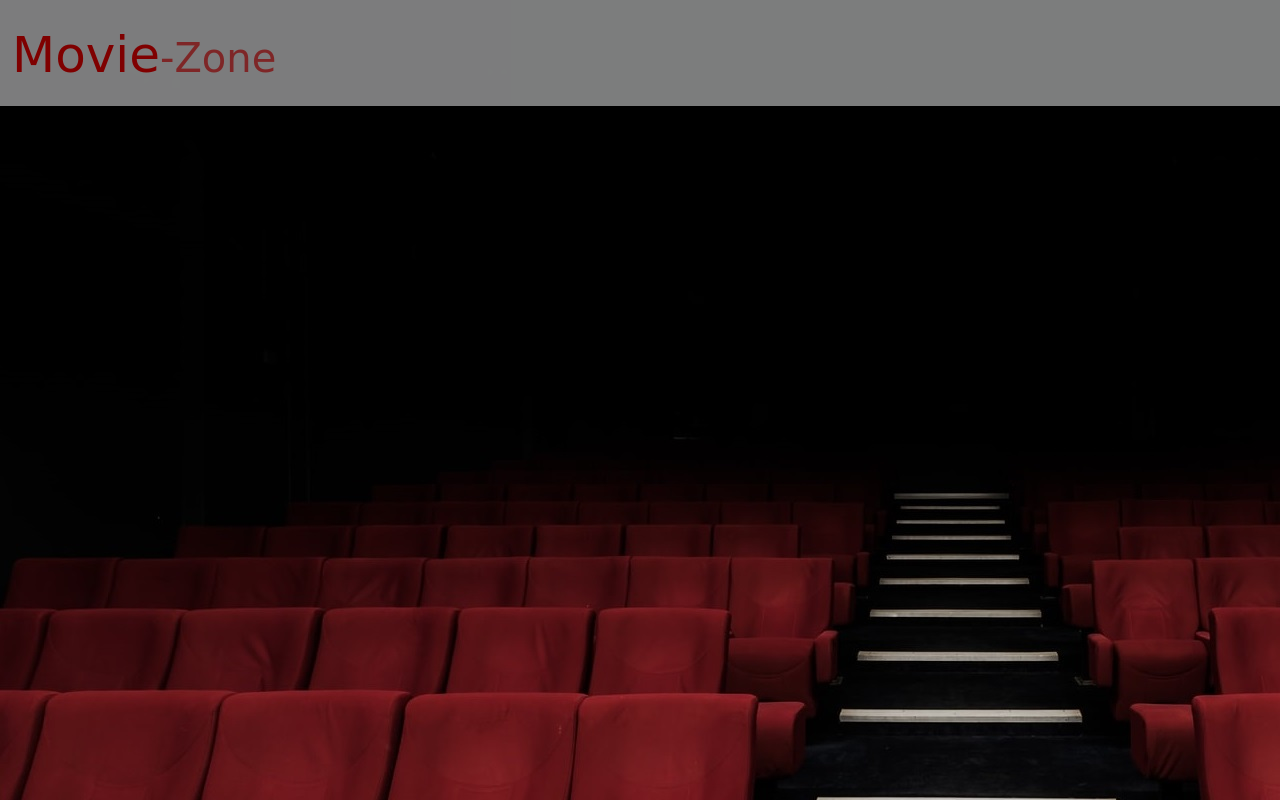
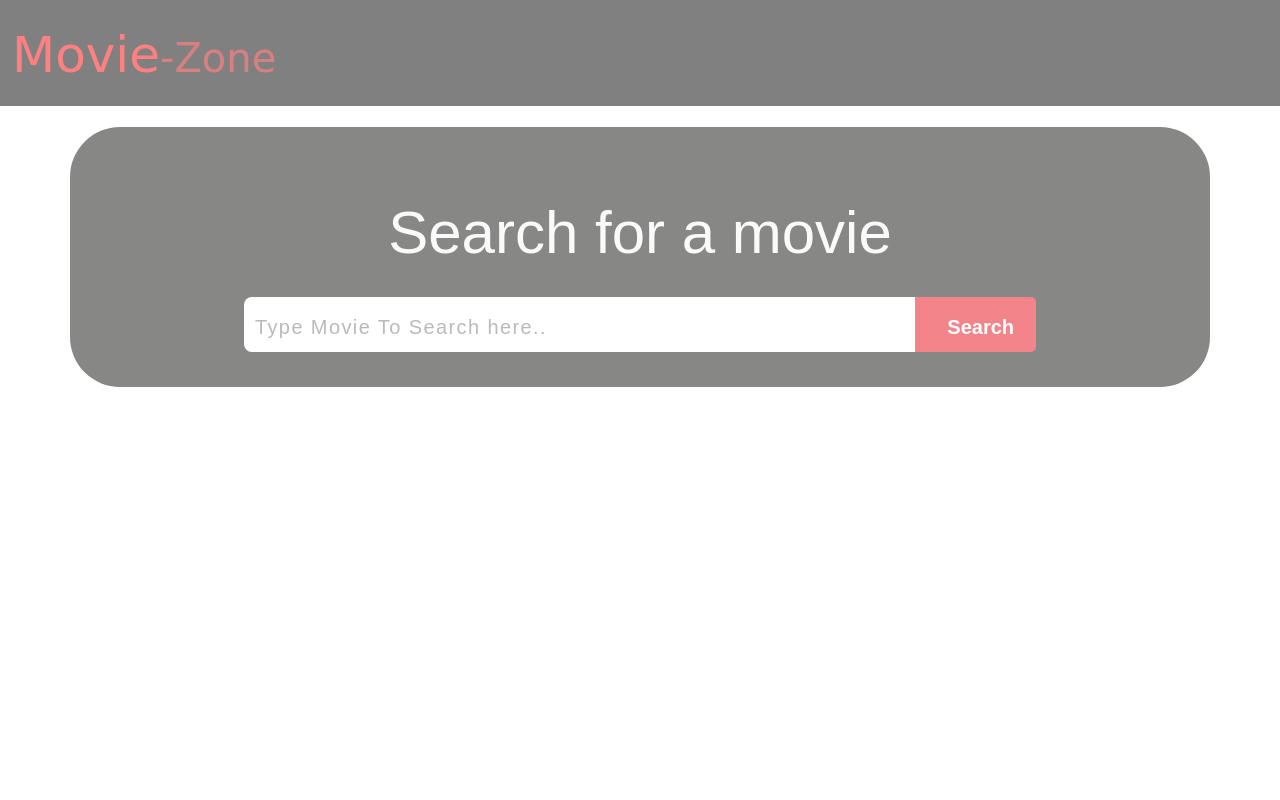
Before and after one commit to kennbeckloff/Movie-Zone, a plain HTML site: page index.html in a window 1280 px wide. Drawn offline with nearby package versions, Linux system fonts and the light colour scheme; a web font is replaced by a local one.

Commit message:
added search area

```diff
--- a/Assets/Css/style.css
+++ b/Assets/Css/style.css
@@ -7,7 +7,7 @@
     transition: all ease-in-out 0.5s
 }
 body{
-   background-image: url(../Images/bg1.jpg);
+   background-image: url();
     background-repeat: no-repeat;
     opacity: 0.5;
     color: white;
@@ -26,3 +26,66 @@ body #zone{
     font-size: 40px;
     color: rgba(255, 0, 0, 0.692);
 }
+.container {
+    display: flex;
+    margin: 1rem auto;
+    padding:10px;
+    padding-top: 50px;
+    width: 1000px;
+    background-color: #0e0e0d;
+    border-radius: 50px;
+    align-items: center;
+    justify-content: center;
+}
+.jumbotron{
+    padding:10px 50px 25px 50px;
+    width: 80%;
+}
+.text-center {
+    display: flex;
+    justify-content: center;
+    padding: 10px;
+    font-size: 60px;
+    font-weight: 100px;
+    color: whitesmoke;
+    font-family: 'Filson', sans-serif;
+}
+.search {
+    width: 100%;
+    border-radius: 0.5rem;
+    font-size: 24px;
+    border:none;
+    outline:none;
+    display: flex;
+    margin-left: auto;
+    margin-right: auto;
+    padding: .71rem;
+    height: 55px;
+    letter-spacing: 1.4px;
+    color: rgb(10, 10, 10);
+}
+#form {
+    display: flex;
+}
+#search-container {
+    border: none;
+    outline: none;
+    height: 55px;
+    color: white;
+    margin-left: -10px;
+    padding:15px 32px;
+    background:#E50914;
+    border-radius: 0 5px 5px 0;
+    font-size:20px;
+    font-family: 'Filson',sans-serif;
+    font-weight: bolder;
+    overflow-y: hidden;
+    /* overflow-x: hidden; */
+    cursor:pointer;
+
+}
+input::placeholder {
+    font-size: 20px;
+    font-family: 'Filson',sans-serif;
+    font-weight: 100;
+}
--- a/index.html
+++ b/index.html
@@ -11,11 +11,34 @@
     <title>Movie-Zone</title>
 </head>
 <body>
-    <nav class="navbar fixed-top navbar-light bg-light">
+    <nav class="navbar fixed-top" style="background-color: black;">
         <div class="container-fluid">
           <a class="navbar-brand" href="index.html"><span id="header">Movie</span><span id="zone">-Zone</span></a>
         </div>
-      </nav>
+      </nav><br><br><br><br>
+
+    <section class="main">
+        <div class="container">
+            <div class="jumbotron">
+                <h3 class="text-center">
+                    Search for a movie
+                </h3>
+                <div class="search-Area">
+                    <form  id="form">
+                        <input
+                            type="text"
+                            placeholder="Type Movie To Search here.."
+                            id="search"
+                            class="search"
+                            onfocus="this.value=''"
+                            >
+                            <span id="search-container">Search</span>
+                    </form>
+                </div>
+            </div>
+
+        </div>
+    </section>
     <script src="./Assets/Js/index.js"></script>
 </body>
 </html>
```
